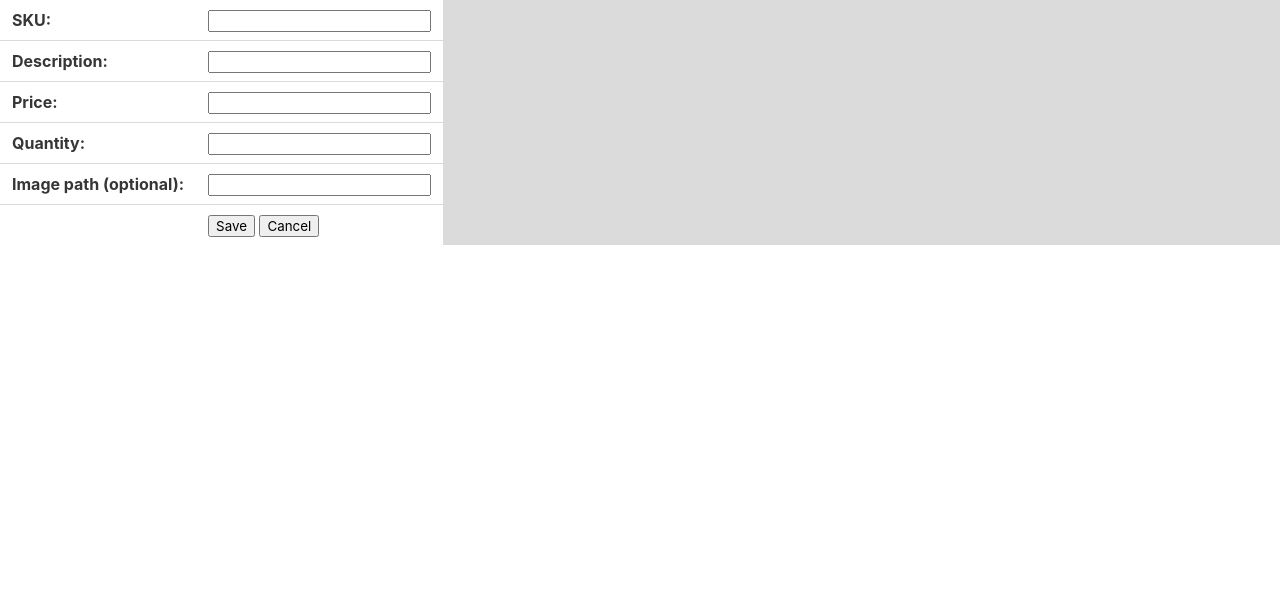
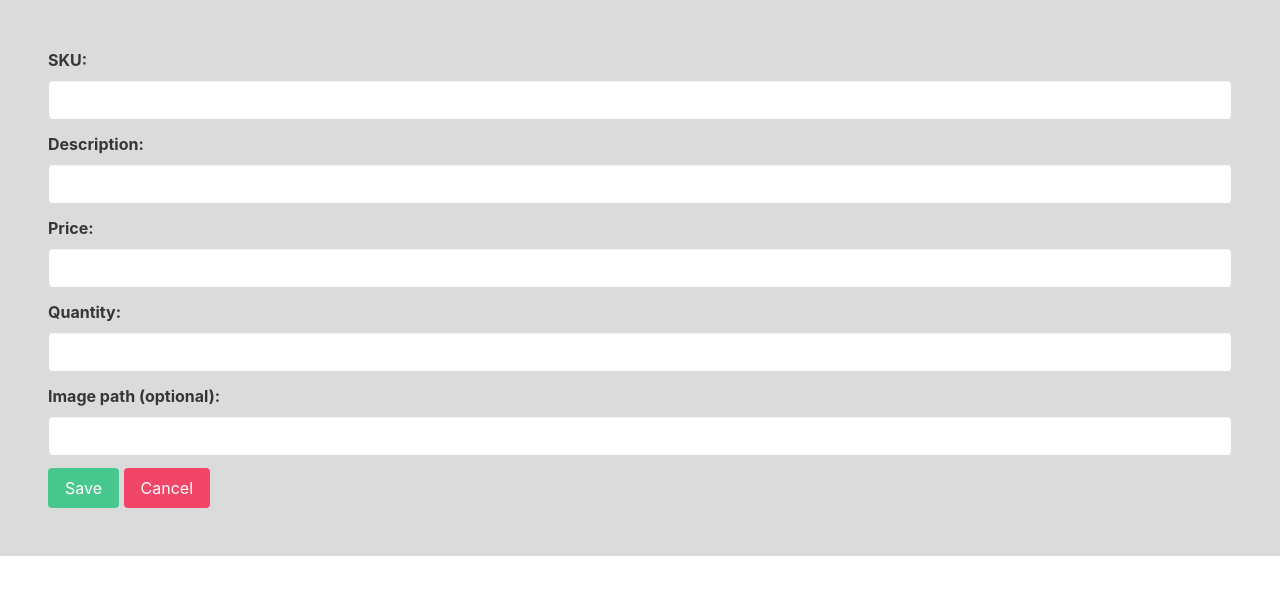
Before and after one commit to br0ch0n-BU/CS602_Term_Project_Rochon, a Node server app: template views/editProductView.handlebars in a window 1280 px wide. Shown: the part 56-651 px from the top of the page. Run offline with Node 20, Linux system fonts and the light colour scheme; the template is opened without the code that fills it, so the values that code supplies are empty; some libraries are stand-ins or nearby versions.

Commit message:
restyle product forms

```diff
--- a/views/editProductView.handlebars
+++ b/views/editProductView.handlebars
@@ -1,69 +1,65 @@
-<div class="table-responsive">
+<section class="section">
   <form method="post" action="/products/edit">
-    <table class="table table-condensed">
-      <tbody>
-        <tr>
-          <th>SKU: </th>
-          <td><input
+    <div class="field">
+      <label class="label">SKU: </label>
+      <input
+        class="input"
         type="text"
         name="sku"
         required
         value="{{data.sku}}"
-            /></td>
-        </tr>
-        <tr>
-          <th>Description: </th>
-          <td><input
+      />
+    </div>
+    <div class="field">
+      <label class="label">Description: </label>
+      <input
+        class="input"
         type="text"
         name="description"
         required
         value="{{data.description}}"
-            /></td>
-        </tr>
-        <tr>
-          <th>Price: </th>
-          <td><input
+      />
+    </div>
+    <div class="field">
+      <label class="label">Price: </label>
+      <input
+        class="input"
         type="number"
         step="0.01"
         name="price"
         required
         value="{{data.price}}"
-            /></td>
-        </tr>
-        <tr>
-          <th>Quantity: </th>
-          <td><input
+      />
+    </div>
+    <div class="field">
+      <label class="label">Quantity: </label>
+      <input
+        class="input"
         type="number"
         name="quantity"
         required
         value="{{data.quantity}}"
-            /></td>
-        </tr>
-        <tr>
-          <th>Image path (optional): </th>
-          <td><input
+      />
+    </div>
+    <div class="field">
+      <label class="label">Image path (optional): </label>
+      <input
+        class="input"
         type="text"
         name="imagePath"
         value="{{data.image}}"
-            /></td>
-        </tr>
+      />
+    </div>
     <input type="hidden" name="id" value="{{data.id}}" />
-      </tbody>
-      <tfooter>
-        <tr>
-          <td></td>
-          <td>
-            <input type="submit" value="Save" class="btn btn-success" />
+
+    <div class="field">
+      <input type="submit" value="Save" class="button is-success" />
       <input
         type="button"
         value="Cancel"
-              class="btn btn-danger"
-              class="cancel"
+        class="button is-danger"
         onclick="cancelAdd()"
       />
-          </td>
-        </tr>
-      </tfooter>
-    </table>
+    </div>
   </form>
-</div>
+</section>
```
Also changed, not shown: views/addProductView.handlebars (+38 -41 lines). Lines whose indentation alone changed are shown as unchanged.
